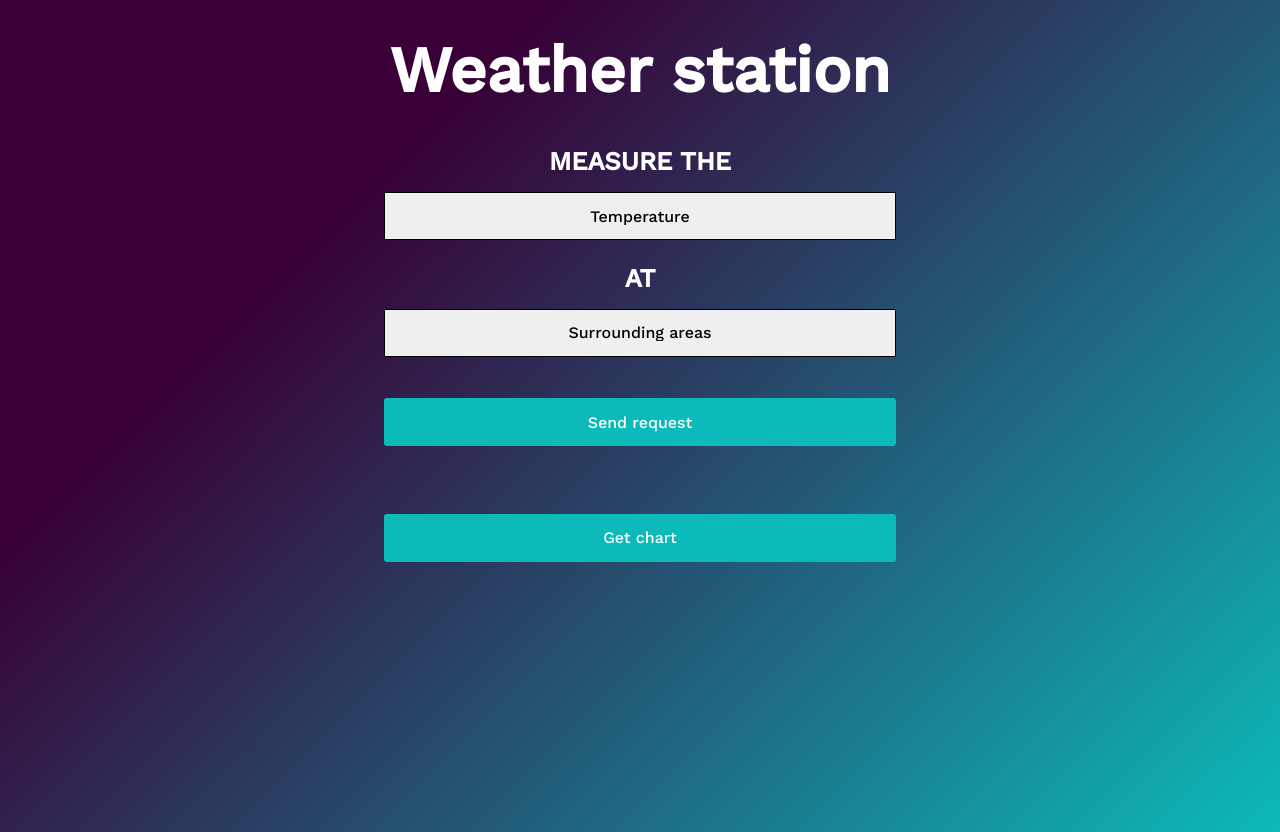
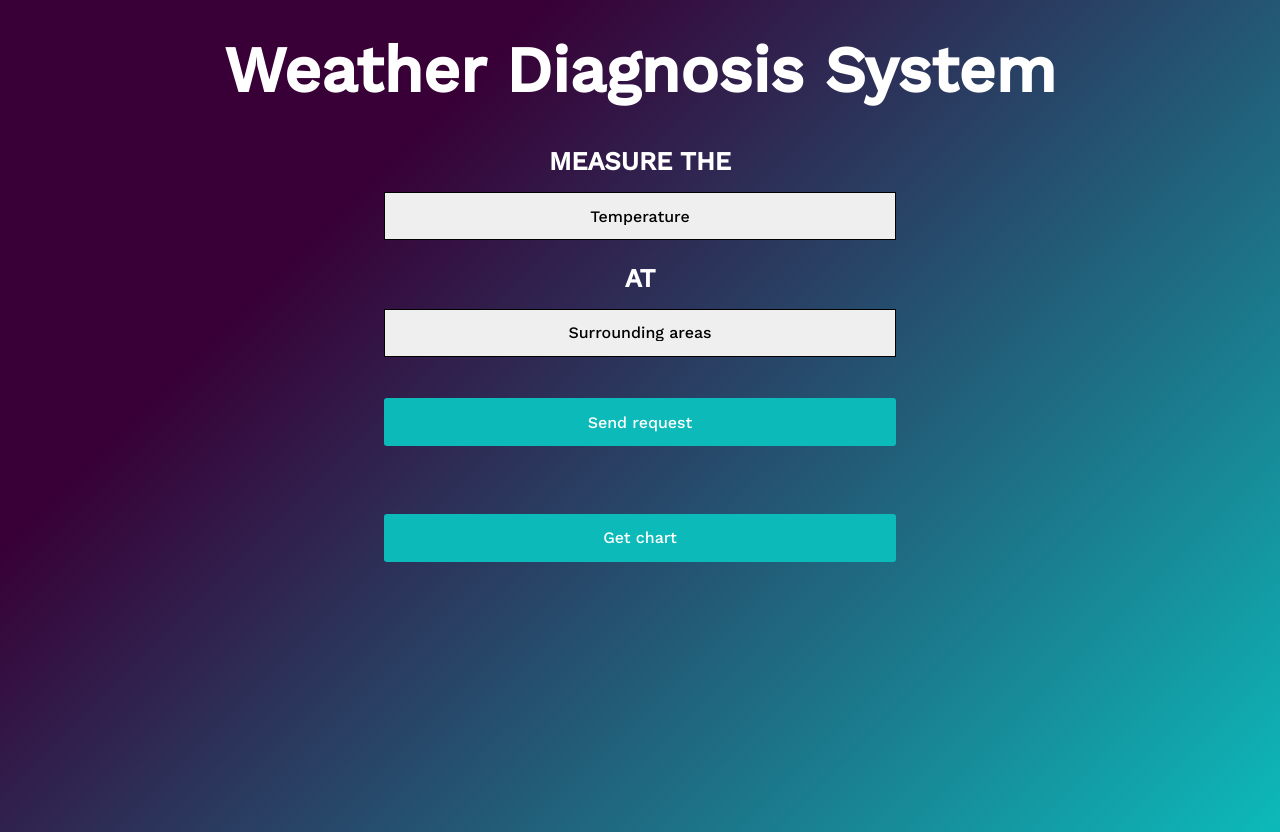
Before and after one commit to TuanDao2002/weather_website_ASM3_CompSys, a plain HTML site: page index.html in a window 1280 px wide. Drawn offline with nearby package versions, Linux system fonts and the light colour scheme.

Commit message:
change title

```diff
--- a/index.html
+++ b/index.html
@@ -16,7 +16,7 @@
 </head>
 <body>
     <header>
-        <h1 id="pagename">Weather station</h1>
+        <h1 id="pagename">Weather Diagnosis System</h1>
     </header>
 
     <form id="form">
```
